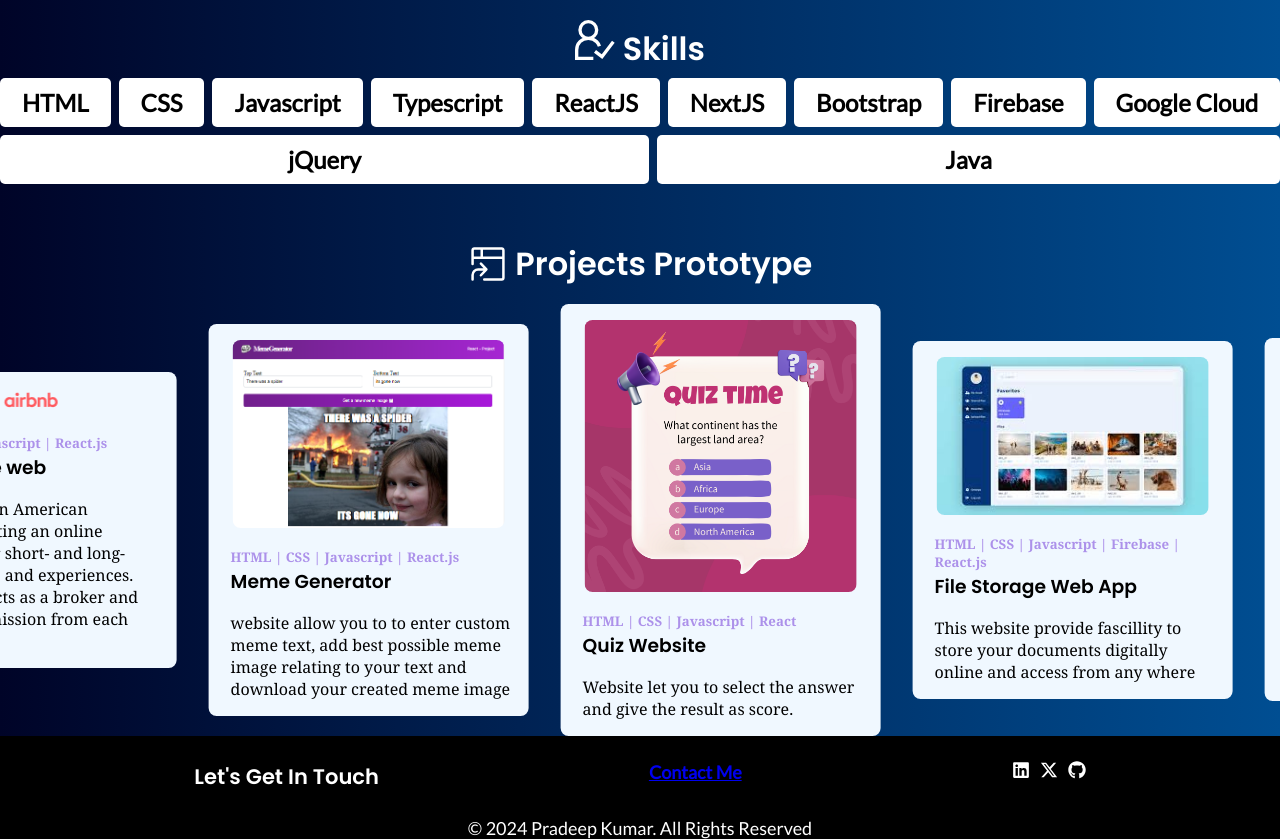
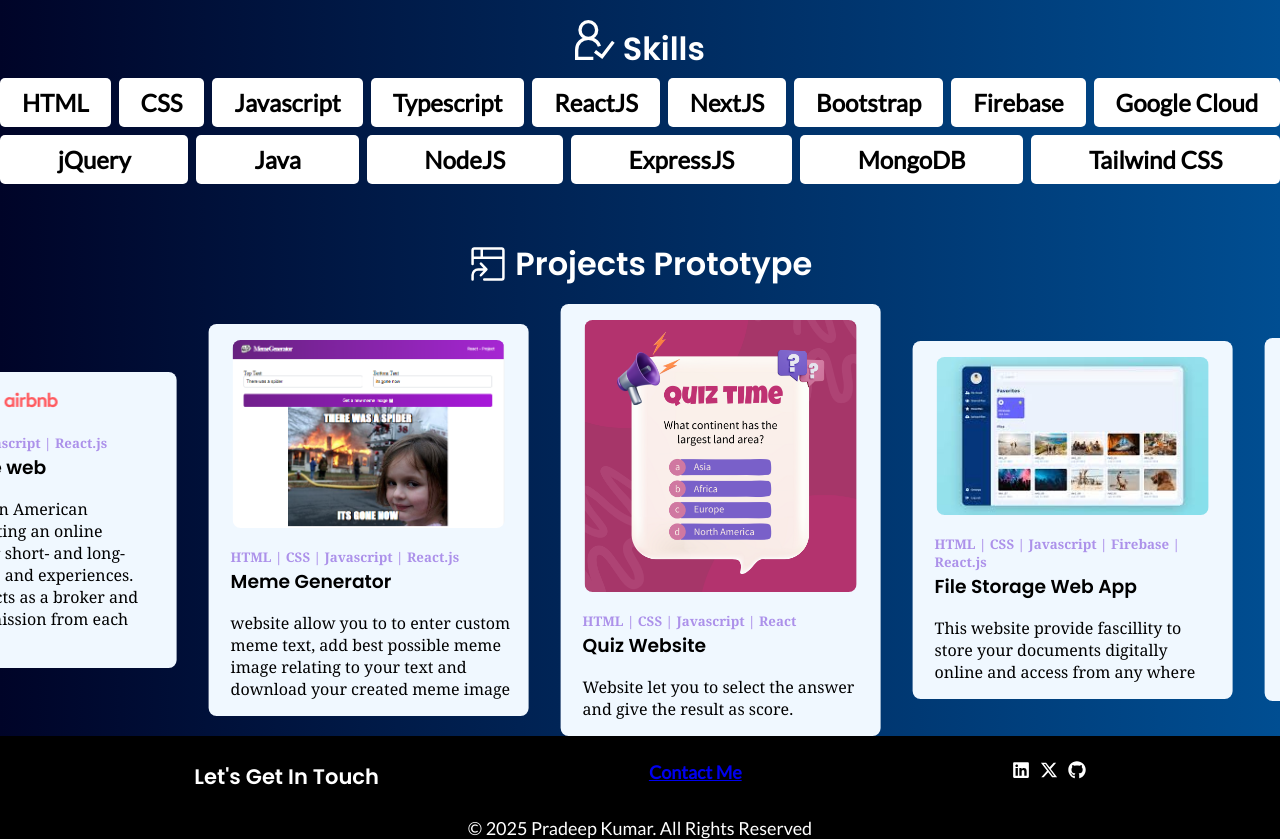
Before and after one commit to pradeepkumar-es/my-portfolio, a React (Vite) app: page / in a window 1280 px wide. Shown: the part 1400-2239 px from the top of the page. Built offline with nearby package versions, Linux system fonts and the light colour scheme.

Commit message:
skill update,etc

```diff
--- a/src/components/Footer.jsx
+++ b/src/components/Footer.jsx
@@ -19,7 +19,7 @@ export default function Footer(){
                     </ul>
                 </div>
             </div>
-            <p>&copy; 2024 Pradeep Kumar. All Rights Reserved</p>
+            <p>&copy; 2025 Pradeep Kumar. All Rights Reserved</p>
         </div>
         </>
     )
--- a/src/components/Home.jsx
+++ b/src/components/Home.jsx
@@ -129,6 +129,10 @@ export default function Home() {
                         <div>Google Cloud</div>
                         <div>jQuery</div>
                         <div>Java</div>
+                        <div>NodeJS</div>
+                        <div>ExpressJS</div>
+                        <div>MongoDB</div>
+                        <div>Tailwind CSS</div>
                     </div>
                 </div>
                 <div className="myproject">
```
